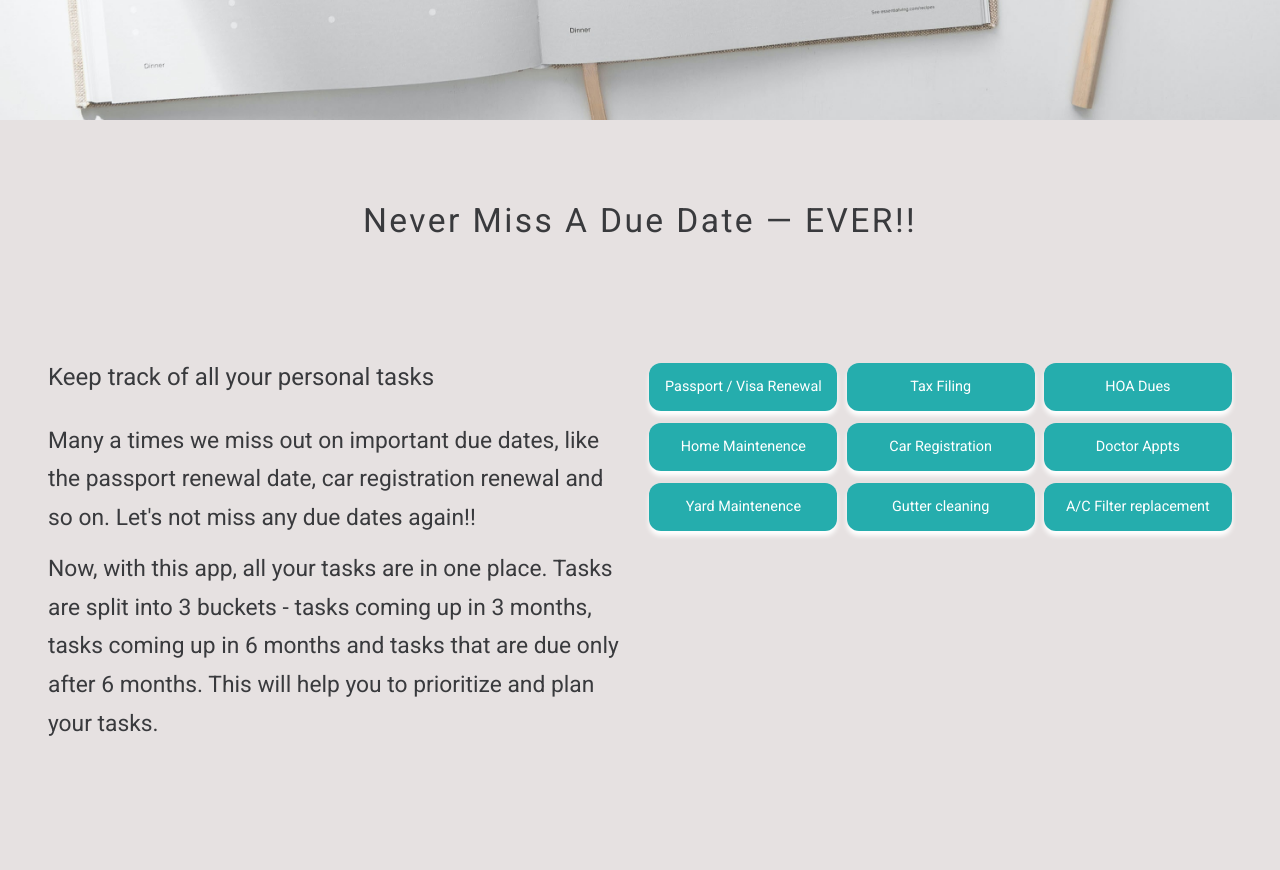
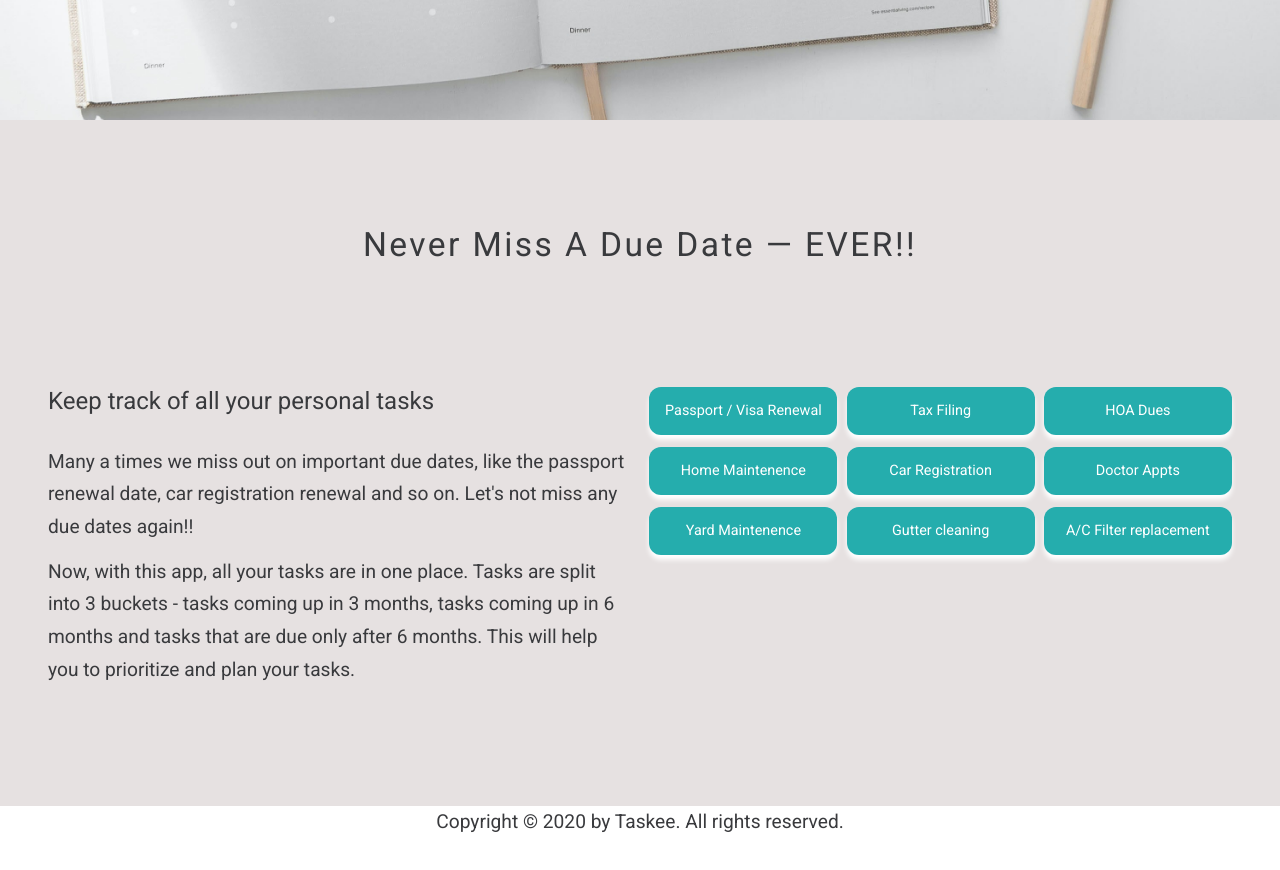
Before and after one commit to JeenaJohn/Taskee, a React (Create React App) app: page / in a window 1280 px wide. Shown: the part 680-1550 px from the top of the page. After the commit the page ends 1519 px from the top, so only its background shows below. Built offline with nearby package versions, Linux system fonts and the light colour scheme; no server answers.

Commit message:
Added base structure for My Tasks

```diff
--- /dev/null
+++ b/src/About.js
@@ -0,0 +1,66 @@
+import React from "react";
+
+function About() {
+  return (
+    <div>
+      <section className="section-about">
+        <div className="u-center-text u-margin-bottom-big">
+          <h2 className="heading-secondary">
+            Never Miss A Due Date &mdash; EVER!!
+          </h2>
+        </div>
+        <div className="row">
+          <div className="col span-1-of-2">
+            <h3 className="heading-tertiary u-margin-bottom-small">
+              Keep track of all your personal tasks
+            </h3>
+            <p className="paragraph u-margin-bottom-very-small">
+              Many a times we miss out on important due dates, like the passport
+              renewal date, car registration renewal and so on. Let's not miss
+              any due dates again!!
+            </p>
+            <p className="paragraph u-margin-bottom-very-small">
+              Now, with this app, all your tasks are in one place. Tasks are
+              split into 3 buckets - tasks coming up in 3 months, tasks coming
+              up in 6 months and tasks that are due only after 6 months. This
+              will help you to prioritize and plan your tasks.
+            </p>
+          </div>
+          <div className="col span-1-of-2 ">
+            <div className="row flex-container">
+              <div className="col span-1-of-3 app-features">
+                Passport / Visa Renewal
+              </div>
+              <div className="col span-1-of-3  app-features">Tax Filing</div>
+              <div className="col span-1-of-3  app-features">HOA Dues</div>
+            </div>
+
+            <div className="row flex-container">
+              <div className="col span-1-of-3 app-features">
+                Home Maintenence
+              </div>
+              <div className="col span-1-of-3 app-features">
+                Car Registration
+              </div>
+              <div className="col span-1-of-3 app-features">Doctor Appts</div>
+            </div>
+
+            <div className="row flex-container">
+              <div className="col span-1-of-3 app-features">
+                Yard Maintenence
+              </div>
+              <div className="col span-1-of-3 app-features ">
+                Gutter cleaning
+              </div>
+              <div className="col span-1-of-3 app-features">
+                A/C Filter replacement
+              </div>
+            </div>
+          </div>
+        </div>
+      </section>
+    </div>
+  );
+}
+
+export default About;
--- /dev/null
+++ b/src/AddCard.js
@@ -0,0 +1,10 @@
+import React from "react";
+
+function AddCard(){
+    return(<div>
+
+    </div>);
+
+}
+
+export default AddCard;
--- a/src/App.js
+++ b/src/App.js
@@ -1,13 +1,14 @@
 import React, { useState, useEffect } from "react";
 import firebase, { auth, provider } from "./firebase.js";
 
-import './App.css';
+import About from "./About";
+import MyTasks from "./MyTasks";
+
+import "./App.css";
 
 import logo from "./resources/images/calendar-logo.svg";
 
-
-function App(){
-
+function App() {
   const [user, setUser] = useState(null);
   const [userID, setUserID] = useState(null);
 
@@ -35,9 +36,9 @@ function App(){
     });
   });
 
- return(
-   <div>
-     <header>
+  return (
+    <div>
+      <header>
         <nav className="nav-bar">
           <div className="row">
             <div className="header__logo-box">
@@ -73,65 +74,22 @@ function App(){
         </div>
       </header>
 
-      <section className="section-about">
-        <div className="u-center-text u-margin-bottom-big">
-          <h2 className="heading-secondary">
-            Never Miss A Due Date &mdash; EVER!!
-          </h2>
+      {/* Display details about the app */}
+      <About />
+
+       {/* Display My Tasks - Add Card, Buckets for 3 months, 6 months and 6+ months */}
+       <MyTasks />
+
+      <footer>
+        <div className="row u-center-text">
+          <p className="paragraph">
+            {" "}
+            Copyright &copy; 2020 by Taskee. All rights reserved.
+          </p>
         </div>
-        <div className="row">
-          <div className="col span-1-of-2">
-            <h3 className="heading-tertiary u-margin-bottom-small">
-              Keep track of all your personal tasks
-            </h3>
-            <p className="paragraph u-margin-bottom-very-small">
-              Many a times we miss out on important due dates, like the passport
-              renewal date, car registration renewal and so on. Let's not miss
-              any due dates again!!
-            </p>
-            <p className="paragraph u-margin-bottom-very-small">
-              Now, with this app, all your tasks are in one place. Tasks are
-              split into 3 buckets - tasks coming up in 3 months, tasks coming
-              up in 6 months and tasks that are due only after 6 months. This
-              will help you to prioritize and plan your tasks.
-            </p>
-          </div>
-          <div className="col span-1-of-2 ">
-            <div className="row flex-container">
-              <div className="col span-1-of-3 app-features">
-                Passport / Visa Renewal
-              </div>
-              <div className="col span-1-of-3  app-features">Tax Filing</div>
-              <div className="col span-1-of-3  app-features">HOA Dues</div>
-            </div>
-
-            <div className="row flex-container">
-              <div className="col span-1-of-3 app-features">
-                Home Maintenence
-              </div>
-              <div className="col span-1-of-3 app-features">
-                Car Registration
-              </div>
-              <div className="col span-1-of-3 app-features">Doctor Appts</div>
-            </div>
-
-            <div className="row flex-container">
-              <div className="col span-1-of-3 app-features">
-                Yard Maintenence
-              </div>
-              <div className="col span-1-of-3 app-features ">
-                Gutter cleaning
-              </div>
-              <div className="col span-1-of-3 app-features">
-                A/C Filter replacement
-              </div>
-            </div>
-          </div>
-        </div>
-      </section>
-
-   </div>
- );
+      </footer>
+    </div>
+  );
 }
 
 export default App;
--- /dev/null
+++ b/src/Buckets.js
@@ -0,0 +1,10 @@
+import React from "react";
+
+function Buckets(){
+    return(<div>
+
+    </div>);
+
+}
+
+export default Buckets ;
--- /dev/null
+++ b/src/MyTasks.js
@@ -0,0 +1,13 @@
+import React from "react";
+import AddCard from "./AddCard";
+import Buckets from "./Buckets";
+
+
+function MyTasks(){
+    return(<div>
+
+    </div>);
+
+}
+
+export default MyTasks;
--- a/src/resources/css/sections.css
+++ b/src/resources/css/sections.css
@@ -1,14 +1,14 @@
 .section-about {
   background-color: #e6e1e1;
-  padding: 6rem 4rem;
+  padding: 8rem 4rem;
 
-  height: 100vh;
+ /* height: 100vh; */
 }
 
 .section-list-data {
   background-color: #f7f7f7;
   /*  background-color:#e6e1e1; */
-  padding: 6rem 0;
+  padding: 8rem 0;
 }
 
 .app-features {
@@ -21,6 +21,11 @@
   border-radius: 1rem;
   box-shadow: 0 0.4rem 0.4rem;
 }
+
+.flex-container {
+    display: flex;
+
+  }
 
 /*
 // .notes {
--- a/src/resources/css/typography.css
+++ b/src/resources/css/typography.css
@@ -38,7 +38,7 @@ h4 {
 }
 
 .paragraph {
-  font-size: 1.9rem;
+  font-size: 1.6rem;
 }
 
 /*
```
Also changed, not shown: src/Card.js (added, +10 -0 lines).
